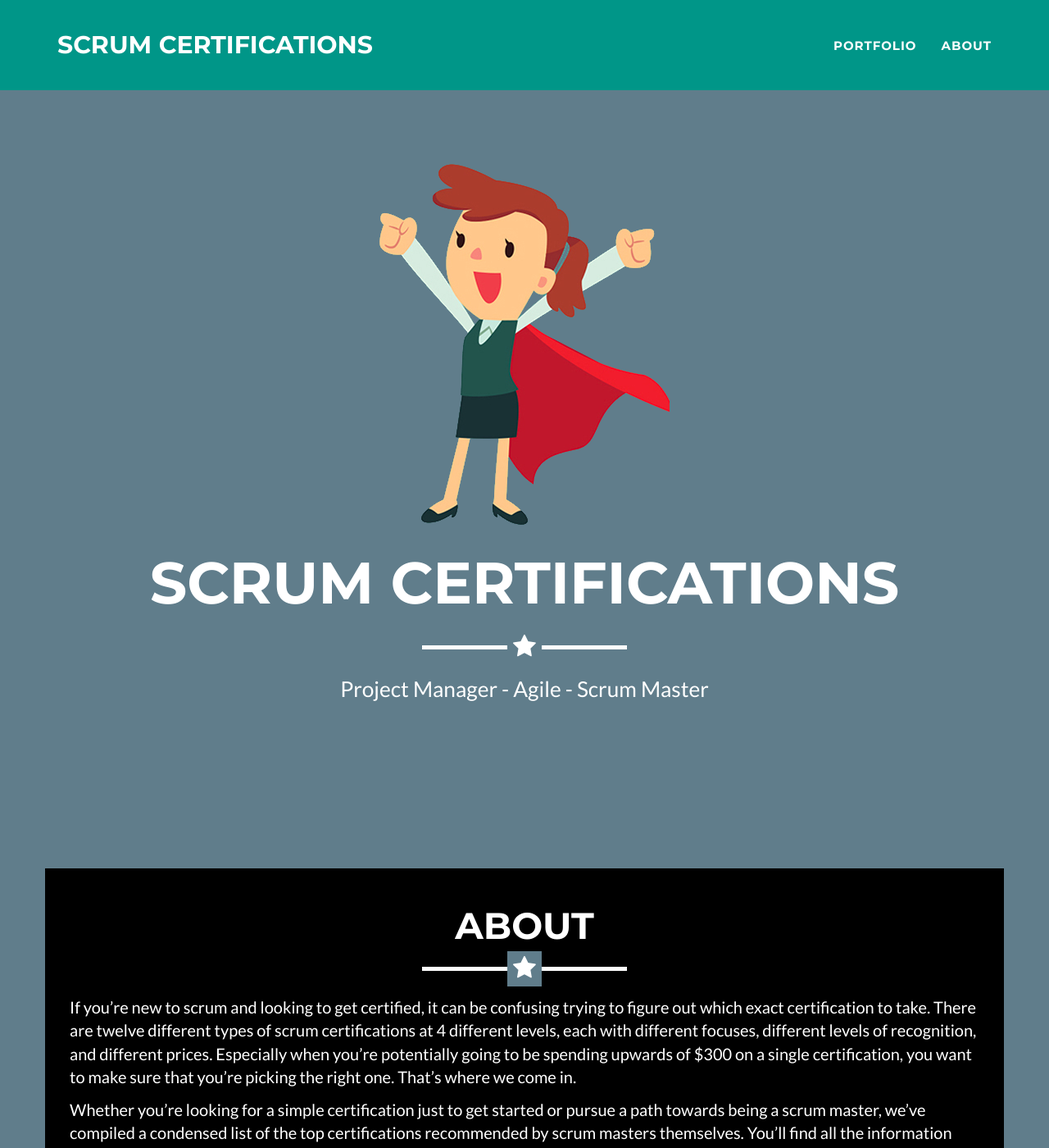
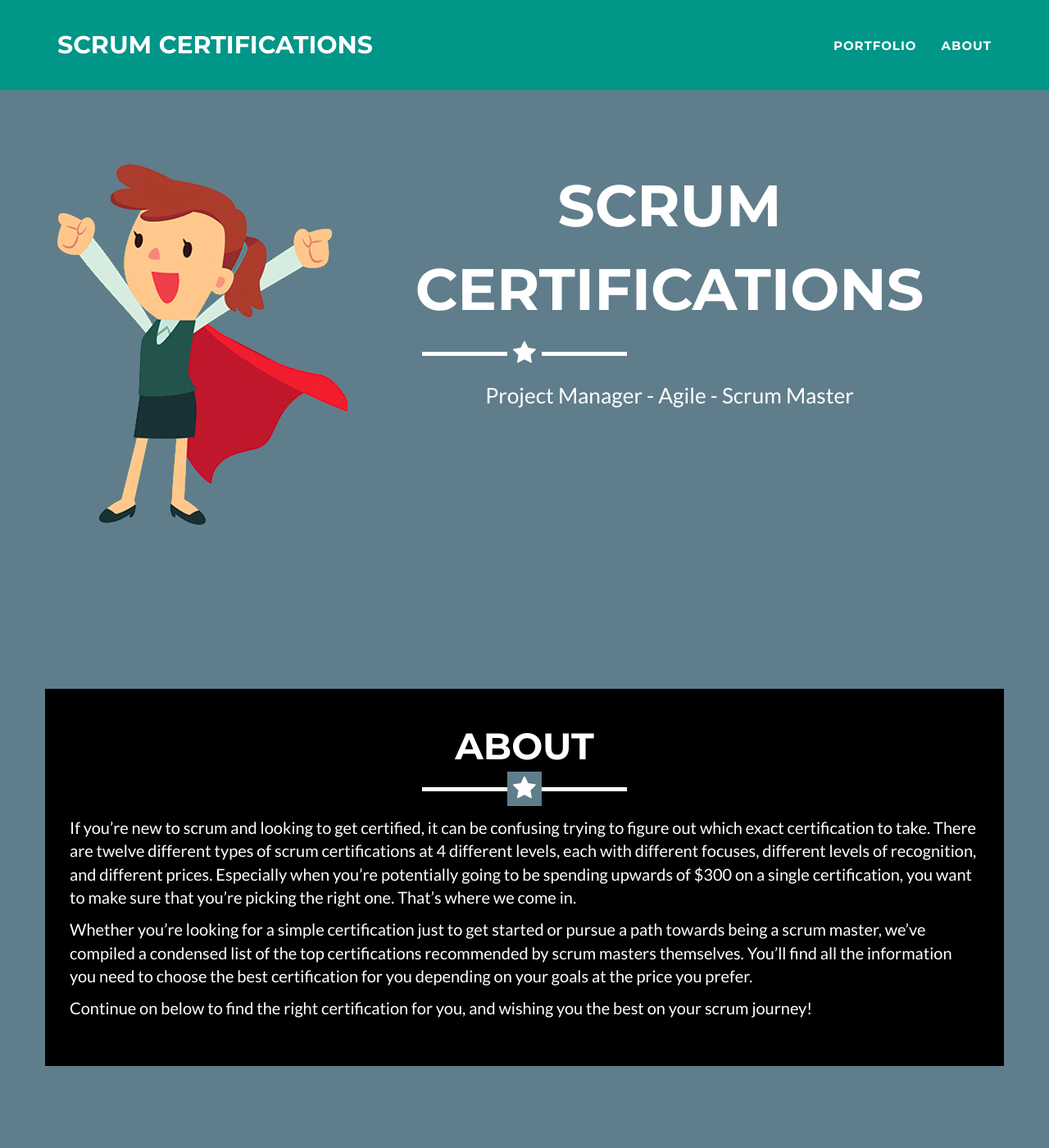
Before and after one commit to sali210/scrum-certsite, a Jekyll site: the page built from _posts/2014-07-18-project-1.markdown, in a window 1280 px wide and 1400 px high. Shown: the whole window at 82% size. Built offline with Jekyll 4.4.1, drawn with Linux system fonts in a browser that asks for light colours.

Commit message:
changed the image size

```diff
--- a/_includes/css/main.css
+++ b/_includes/css/main.css
@@ -94,6 +94,9 @@ header .container {
 header img {
     display: block;
     margin: 0 auto 20px;
+    max-width: 9em;
+    margin: auto;
+    float: left;
 }
 
 header .intro-text .name {
```
